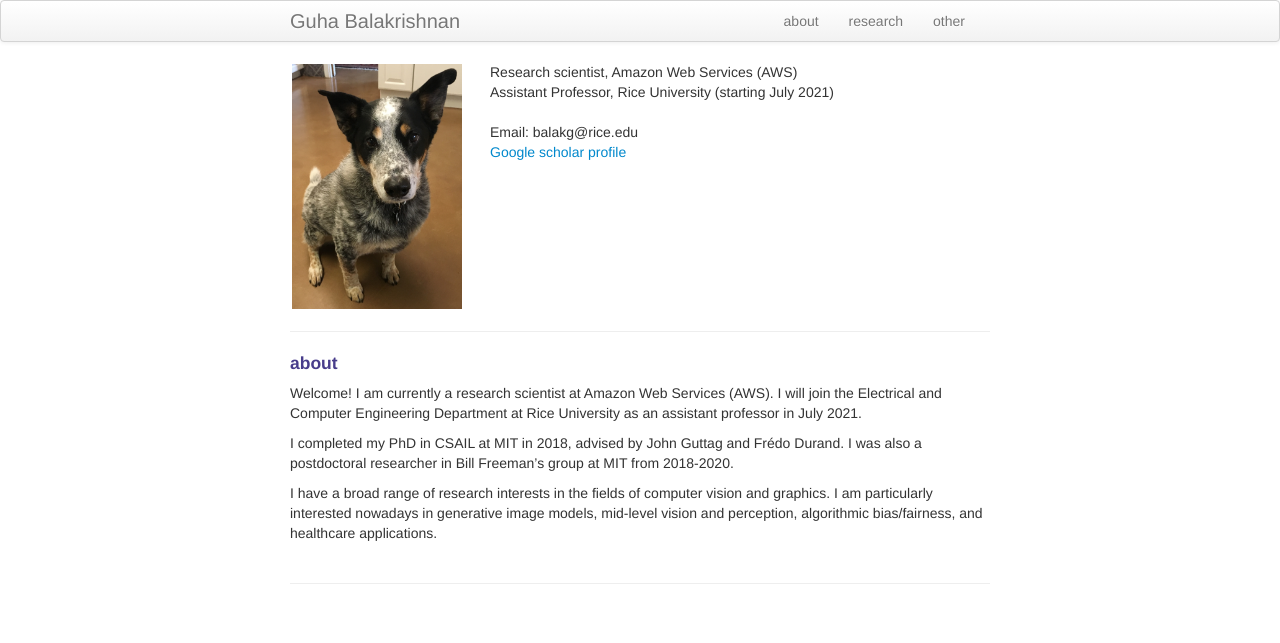
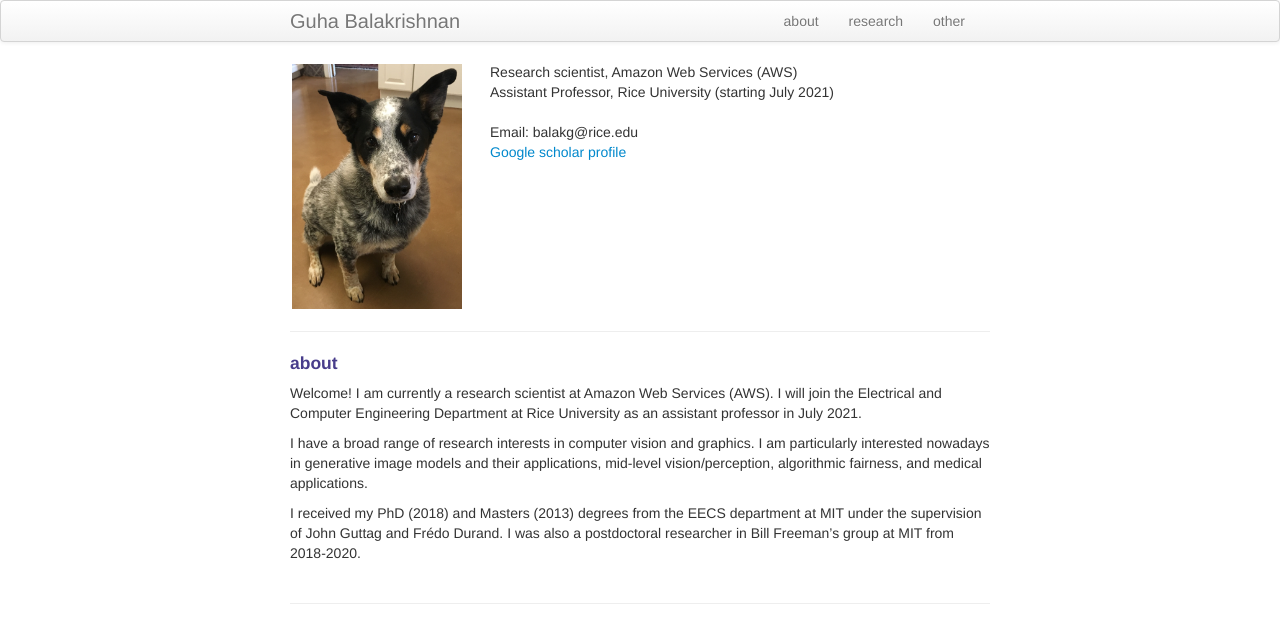
Before and after one commit to balakg/balakg.github.io, a Jekyll site: the page built from index.md, in a window 1280 px wide. Shown: the top 643 px of the page. Built offline with Jekyll 4.4.1, drawn with Linux system fonts in a browser that asks for light colours.

Commit message:
edits to about

```diff
--- a/index.md
+++ b/index.md
@@ -27,6 +27,6 @@ ___
 
 Welcome! I am currently a research scientist at Amazon Web Services (AWS). I will join the Electrical and Computer Engineering Department at Rice University as an assistant professor in July 2021.
 
-I completed my PhD in CSAIL at MIT in 2018, advised by John Guttag and Frédo Durand. I was also a postdoctoral researcher in Bill Freeman’s group at MIT from 2018-2020.
+I have a broad range of research interests in computer vision and graphics. I am particularly interested nowadays in generative image models and their applications, mid-level vision/perception, algorithmic fairness, and medical applications.
 
-I have a broad range of research interests in the fields of computer vision and graphics. I am particularly interested nowadays in generative image models, mid-level vision and perception, algorithmic bias/fairness, and healthcare applications.
+I received my PhD (2018) and Masters (2013) degrees from the EECS department at MIT under the supervision of John Guttag and Frédo Durand. I was also a postdoctoral researcher in Bill Freeman’s group at MIT from 2018-2020.
```
